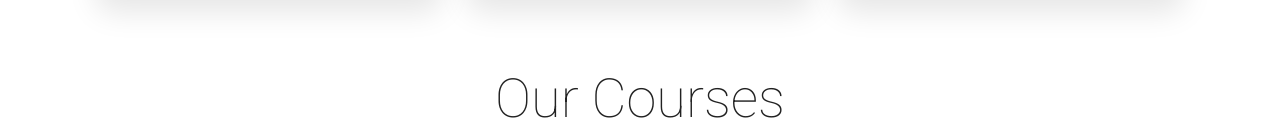
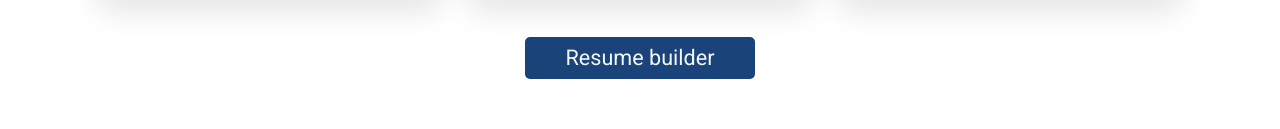
Before and after one commit to awadali7/cv2ceo, a plain HTML site: page index.html in a window 1280 px wide. Shown: the part 1134-1263 px from the top of the page. Drawn offline with Linux system fonts and the light colour scheme; a web font is replaced by a local one.

Commit message:
Changes to be committed: 	modified:   index.html

```diff
--- a/index.html
+++ b/index.html
@@ -646,6 +646,11 @@
                                             </p>
                                         </div>
                                     </div>
+                                    <a
+                                        href="https://soul-and-spice.vercel.app/"
+                                        class="btn btn-primary view-all-btn"
+                                        >Resume builder</a
+                                    >
                                 </div>
                                 <!-- /Features section -->
                                 <!-- Courses section -->
@@ -749,7 +754,8 @@
                                                     >
                                                     <span
                                                         class="course-category"
-                                                        >Networking Strategies</span
+                                                        >Networking
+                                                        Strategies</span
                                                     >
                                                 </div>
                                                 <div class="course-buttons">
```
